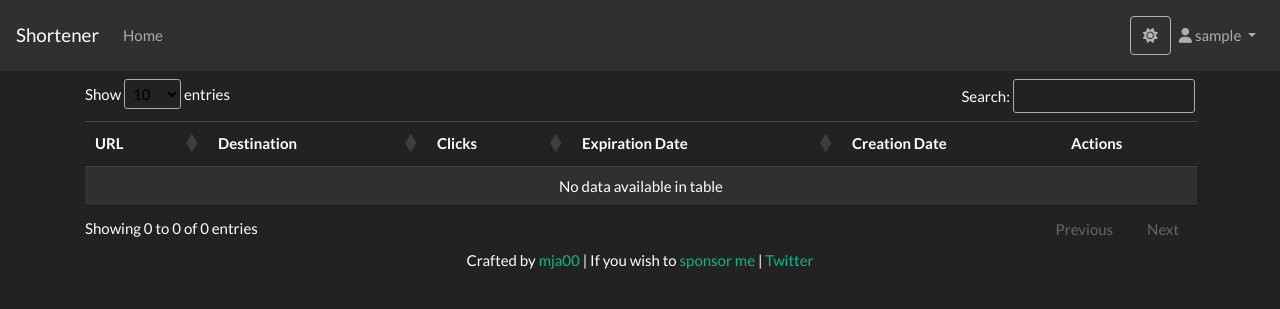
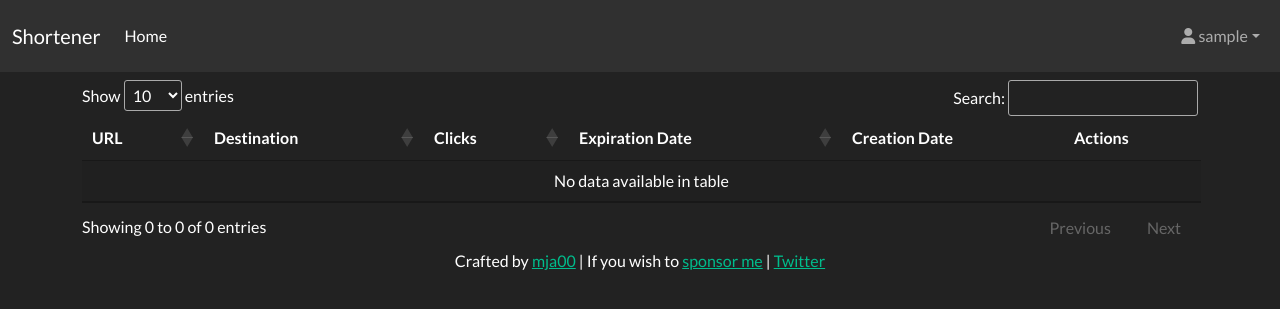
Before and after one commit to mja00/shortener, a Flask app: page /links in a window 1280 px wide. Shown: the top 309 px of the page. Run offline with Flask 2, Linux system fonts and the light colour scheme; the visitor is signed in with stand-in values (Sample User, id 1); some libraries are stand-ins or nearby versions.

Commit message:
Bootstrap 5 and theme support

```diff
--- a/services/web/project/__init__.py
+++ b/services/web/project/__init__.py
@@ -52,6 +52,13 @@
 @login_manager.user_loader
 def load_user(user_id):
     return User.query.get(int(user_id))
+
+
+@app.context_processor
+def inject_vars():
+    return dict(
+        theme=os.environ.get('THEME', "darkly")
+    )
 
 
 def random_string(length):
--- a/services/web/project/templates/base.html
+++ b/services/web/project/templates/base.html
@@ -35,7 +35,7 @@
 
                 {%- block styles %}
                     <!-- Bootstrap -->
-                    <link rel="stylesheet" href="https://bootswatch.com/4/darkly/bootstrap.min.css"
+                    <link rel="stylesheet" href="https://bootswatch.com/5/{{ theme }}/bootstrap.min.css"
                           id="bootstrap-style">
                     <!-- Dark mode theme -->
                     <!--<link rel="stylesheet" href="https://bootswatch.com/4/cyborg/bootstrap.min.css">-->
@@ -48,7 +48,7 @@
                           integrity="sha512-9usAa10IRO0HhonpyAIVpjrylPvoDwiPUiKdWk5t3PyolY1cOd4DSE0Ga+ri4AuTroPR5aQvXU9xC6qOPnzFeg=="
                           crossorigin="anonymous" referrerpolicy="no-referrer"/>
                     <link rel="stylesheet" type="text/css"
-                          href="https://cdn.datatables.net/v/bs4/dt-1.11.4/b-2.2.2/rr-1.2.8/datatables.min.css"/>
+                          href="https://cdn.datatables.net/v/bs5/dt-1.13.1/b-2.3.3/r-2.4.0/datatables.min.css"/>
                     {%- block userstyles %}
                     {%- endblock userstyles %}
                 {%- endblock styles %}
@@ -57,37 +57,30 @@
         <body {% block body_attribs %}{% endblock body_attribs %} >
         {% block body -%}
             {% block navbar %}
-                <nav class="navbar navbar-expand-md navbar-dark bg-dark">
+                <nav class="navbar navbar-expand-lg navbar-dark bg-dark">
+                    <div class="container-fluid">
                         <a class="navbar-brand" href="{{ url_for('index') }}">Shortener</a>
-                    <button class="navbar-toggler" type="button" data-toggle="collapse" data-target="#navbarNav">
+                        <button class="navbar-toggler" type="button" data-bs-toggle="collapse" data-bs-target="#navbarColor02" aria-controls="navbarColor02" aria-expanded="false" aria-label="Toggle navigation">
                             <span class="navbar-toggler-icon"></span>
                         </button>
-                    <div class="collapse navbar-collapse" id="navbarNav">
-                        <ul class="navbar-nav mr-auto">
-                            <li class="nav-item {% if request.endpoint == 'index' %} active {% endif %}">
-                                <a class="nav-link" href="{{ url_for('index') }}">Home <span
-                                        class="sr-only">(current)</span></a>
+                        <div class="collapse navbar-collapse" id="navbarColor02">
+                            <ul class="navbar-nav me-auto">
+                                <li class="nav-item">
+                                    <a class="nav-link active" href="{{ url_for('index') }}">Home
+                                        <span class="visually-hidden">(current)</span>
+                                    </a>
                                 </li>
+
                             </ul>
                             <ul class="navbar-nav">
-                            <!-- Dark mode toggle -->
-                            <button aria-label="Toggle Dark Mode" id="dark-mode-toggle" class="btn btn-outline-light"
-                                    type="button"
-                                    onclick="toggleDarkMode()" data-toggle="tooltip" data-placement="left"
-                                    title="Toggle light mode">
-                                <i class="fas fa-sun"></i>
-                            </button>
                                 {% if not current_user.is_authenticated %}
                                 <li class="nav-item">
                                     <a class="nav-link" href="{{ url_for('auth.login') }}">Login</a>
                                 </li>
                                 {% else %}
                                 <li class="nav-item dropdown">
-                                    <a class="nav-link dropdown-toggle" href="#" id="navbarDropdown" role="button"
-                                       data-toggle="dropdown" aria-haspopup="true" aria-expanded="false">
-                                        <i class="fa-solid fa-user"></i> {{ current_user.username }}
-                                    </a>
-                                    <div class="dropdown-menu dropdown-menu-right" aria-labelledby="navbarDropdown">
+                                    <a class="nav-link dropdown-toggle" data-bs-toggle="dropdown" href="#" role="button" aria-haspopup="true" aria-expanded="false"><i class="fa-solid fa-user"></i> {{ current_user.username }}</a>
+                                    <div class="dropdown-menu dropdown-menu-end">
                                         <a class="dropdown-item" href="{{ url_for('create') }}">Create Link</a>
                                         <div class="dropdown-divider"></div>
                                         <a class="dropdown-item" href="{{ url_for('links') }}">Active Links</a>
@@ -100,6 +93,7 @@
                                 </li>
                                 {% endif %}
                             </ul>
+                        </div>
                     </div>
                 </nav>
                 {% with messages = get_flashed_messages(with_categories=true) %}
@@ -138,70 +132,13 @@
                 <script src="https://code.jquery.com/jquery-3.6.0.min.js"
                         integrity="sha256-/xUj+3OJU5yExlq6GSYGSHk7tPXikynS7ogEvDej/m4="
                         crossorigin="anonymous"></script>
-                <script src="https://cdn.jsdelivr.net/npm/bootstrap@4.6.1/dist/js/bootstrap.bundle.min.js"
-                        integrity="sha384-fQybjgWLrvvRgtW6bFlB7jaZrFsaBXjsOMm/tB9LTS58ONXgqbR9W8oWht/amnpF"
+                <script src="https://cdn.jsdelivr.net/npm/bootstrap@5.0.2/dist/js/bootstrap.bundle.min.js"
+                        integrity="sha384-MrcW6ZMFYlzcLA8Nl+NtUVF0sA7MsXsP1UyJoMp4YLEuNSfAP+JcXn/tWtIaxVXM"
                         crossorigin="anonymous"></script>
                 <!-- DataTables -->
                 <script type="text/javascript"
-                        src="https://cdn.datatables.net/v/bs4/dt-1.11.4/b-2.2.2/rr-1.2.8/datatables.min.js"></script>
-                <script>
-                    const boostrapCDN = "https://bootswatch.com/4/flatly/bootstrap.min.css";
-                    const darkCDN = "https://bootswatch.com/4/darkly/bootstrap.min.css";
-                    const link = document.getElementById("bootstrap-style");
-                    const darkmodeButton = document.getElementById("dark-mode-toggle");
+                        src="https://cdn.datatables.net/v/bs5/dt-1.13.1/b-2.3.3/r-2.4.0/datatables.min.js"></script>
 
-                    // Toggle dark mode if the user has set it
-                    if (localStorage.getItem("darkMode") === "false") {
-                        turnOffDarkMode();
-                    }
-
-                    $(document).ready(function () {
-                        $('[data-toggle="tooltip"]').tooltip();
-
-                        // Hide any alerts after 5 seconds
-                        $("#flash").delay(5000).slideUp(200, function () {
-                            $(this).alert('close');
-                        });
-                    });
-
-                    function turnOnDarkMode() {
-                        // Change the href to the dark CDN
-                        link.href = darkCDN;
-                        // Change the button icon to a light icon
-                        darkmodeButton.innerHTML = '<i class="fas fa-sun"></i>';
-                        // Set the user's preference to true
-                        localStorage.setItem("darkMode", true);
-                    }
-
-                    function turnOffDarkMode() {
-                        // Change the href to the bootstrap CDN
-                        link.href = boostrapCDN;
-                        // Change the button icon to a dark icon
-                        darkmodeButton.innerHTML = '<i class="fas fa-moon"></i>';
-                        // Set the user's preference to false
-                        localStorage.setItem("darkMode", false);
-                    }
-
-                    function toggleDarkMode() {
-                        // Get the stylesheet link element
-                        const link = document.getElementById("bootstrap-style");
-                        const darkmodeButton = document.getElementById("dark-mode-toggle");
-                        // Get the user's preference from the local storage
-                        const darkMode = localStorage.getItem("darkMode");
-                        // If the user has not set a preference yet
-                        if (darkMode === null) {
-                            // Set it to false
-                            localStorage.setItem("darkMode", false);
-                        }
-                        // Check if the href is equal to the bootstrap CDN
-                        if (link.href === boostrapCDN) {
-                            turnOnDarkMode();
-                        } else {
-                            turnOffDarkMode()
-                        }
-
-                    }
-                </script>
             {%- endblock scripts %}
             {% block userscripts -%}
             {%- endblock userscripts %}
--- a/services/web/project/templates/links.html
+++ b/services/web/project/templates/links.html
@@ -32,12 +32,6 @@
                     <td>
                         <!-- POST delete button -->
                         <div class="btn-group" role="group">
-                            {% if not link.deleted %}
-                                <form action="{{ url_for("delete_link", link_id=link.id) }}" method="post">
-                                    <button data-toggle="tooltip" data-placement="top" title="Soft Delete" type="submit"
-                                            class="btn btn-danger btn-sm"><i class="fa-solid fa-trash-can"></i></button>
-                                </form>
-                            {% endif %}
                             {% if link.deleted %}
                                 <form action="{{ url_for("restore_link", link_id=link.id) }}" method="post">
                                     <button data-toggle="tooltip" data-placement="top" title="Restore" type="submit"
@@ -48,6 +42,11 @@
                                             type="submit"
                                             class="btn btn-danger btn-sm"><i class="fa-solid fa-trash-can"></i>
                                     </button>
+                                </form>
+                            {% else %}
+                                <form action="{{ url_for("delete_link", link_id=link.id) }}" method="post">
+                                    <button data-toggle="tooltip" data-placement="top" title="Soft Delete" type="submit"
+                                            class="btn btn-danger btn-sm"><i class="fa-solid fa-trash-can"></i></button>
                                 </form>
                             {% endif %}
                             <button onclick="showInfo('{{ link.id }}')" class="btn btn-primary btn-sm"
```
Also changed, not shown: 1 other file. Lines whose indentation alone changed are shown as unchanged.
